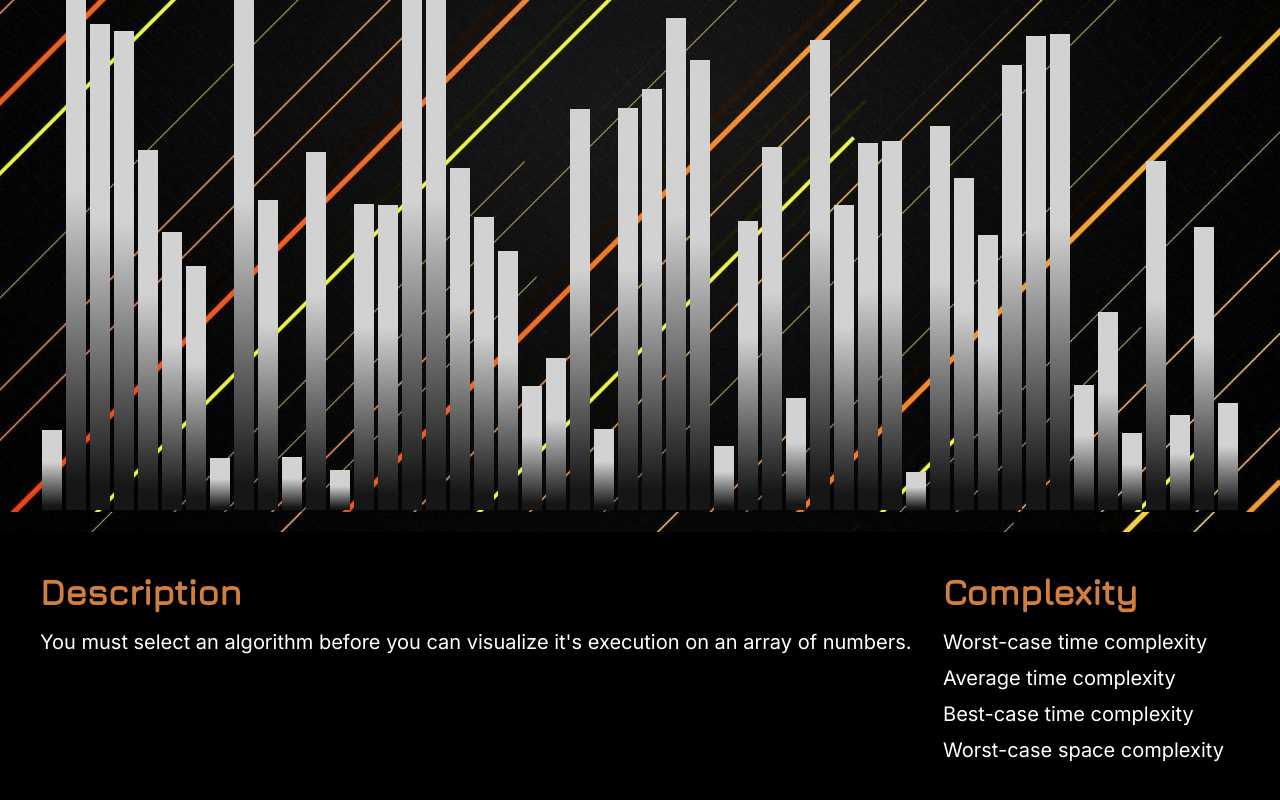
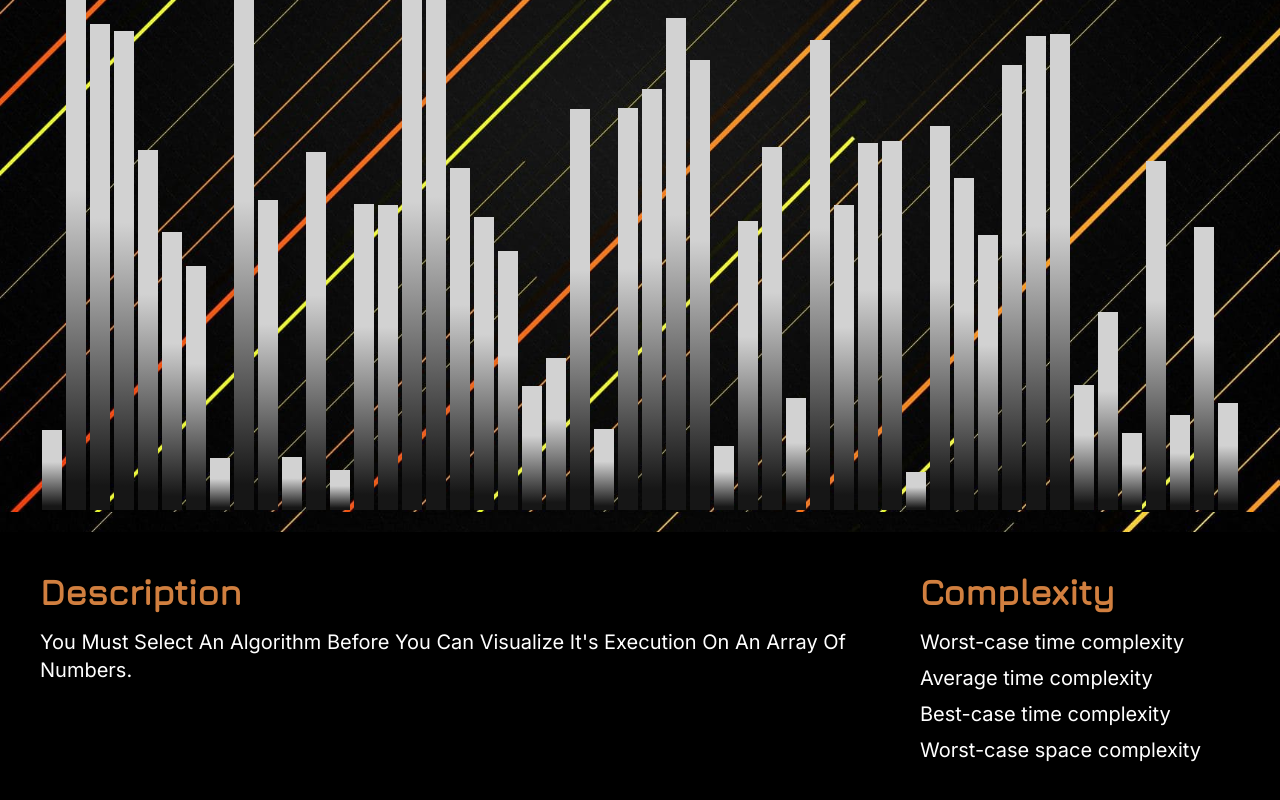
Before and after one commit to BHARATHI-GIT-HUB/Sorting-Visualizer-TS, a React (Create React App) app: page / in a window 1280 px wide. Shown: the part 288-1088 px from the top of the page. Built offline with nearby package versions, Linux system fonts and the light colour scheme.

Commit message:
mobile view update

```diff
--- a/src/component/utilis/AlgoContent.tsx
+++ b/src/component/utilis/AlgoContent.tsx
@@ -65,15 +65,14 @@ const AlgoContent: React.FC<Props> = ({ AlgoType }) => {
         <h1 className="text-4xl font-Jura font-bold text-[#d17f3f]">
           Description
         </h1>
-        <p className="text-xl font-Inter font-normal max-w-4xl">
-          <div
-            dangerouslySetInnerHTML={{
-              __html: AlgoContent.description,
-            }}
-          />
-        </p>
+        <p
+          className="text-xl font-Inter font-normal max-w-4xl capitalize"
+          dangerouslySetInnerHTML={{
+            __html: AlgoContent.description,
+          }}
+        />
       </div>
-      <div className="flex flex-col justify-start items-start gap-4">
+      <div className="flex flex-col justify-start items-start gap-4 min-w-[20rem]">
         <h1 className="text-4xl font-Jura font-bold text-[#d17f3f]">
           Complexity
         </h1>
```
